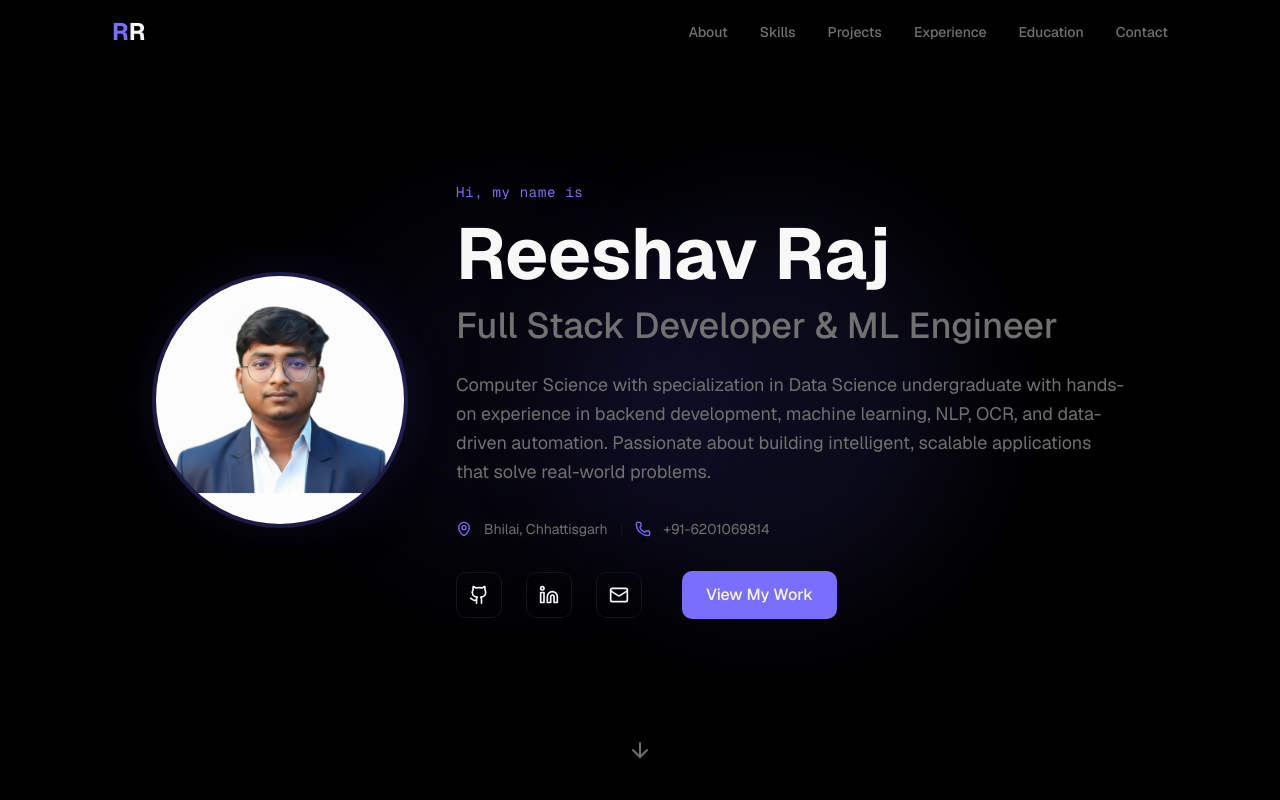
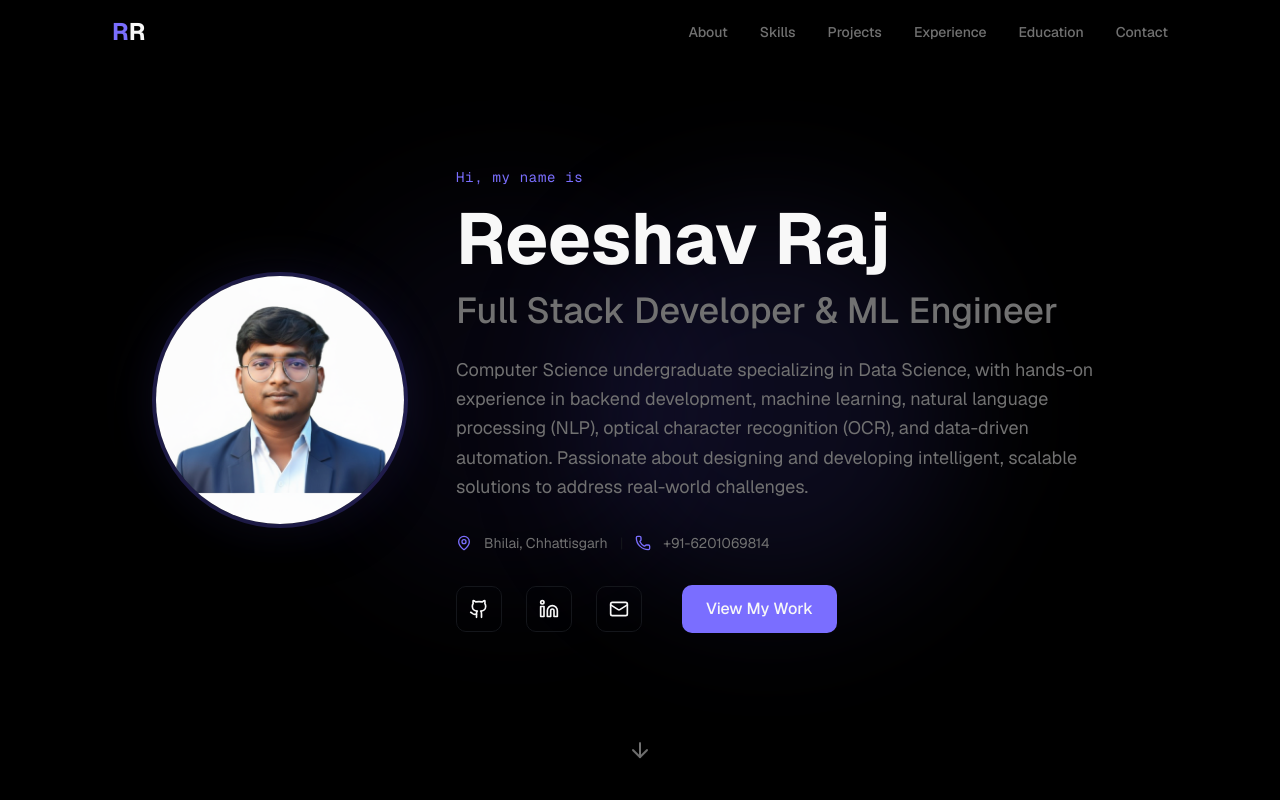
Before and after one commit to Reeshav12/Personal-Portfolio, a Next.js app: page / in a window 1280 px wide. Shown: the top 800 px of the page. Built offline with nearby package versions, Linux system fonts and the light colour scheme.

Commit message:
Refine description in hero.tsx for clarity

```diff
--- a/components/portfolio/hero.tsx
+++ b/components/portfolio/hero.tsx
@@ -73,9 +73,7 @@ export function Hero() {
           transition={{ duration: 0.6, delay: 0.3 }}
           className="text-muted-foreground text-lg max-w-2xl leading-relaxed mb-8"
         >
-          Computer Science with specialization in Data Science undergraduate with hands-on experience in backend development,
-          machine learning, NLP, OCR, and data-driven automation. Passionate about building
-          intelligent, scalable applications that solve real-world problems.
+          Computer Science undergraduate specializing in Data Science, with hands-on experience in backend development, machine learning, natural language processing (NLP), optical character recognition (OCR), and data-driven automation. Passionate about designing and developing intelligent, scalable solutions to address real-world challenges.
         </motion.p>
 
         <motion.div
```
